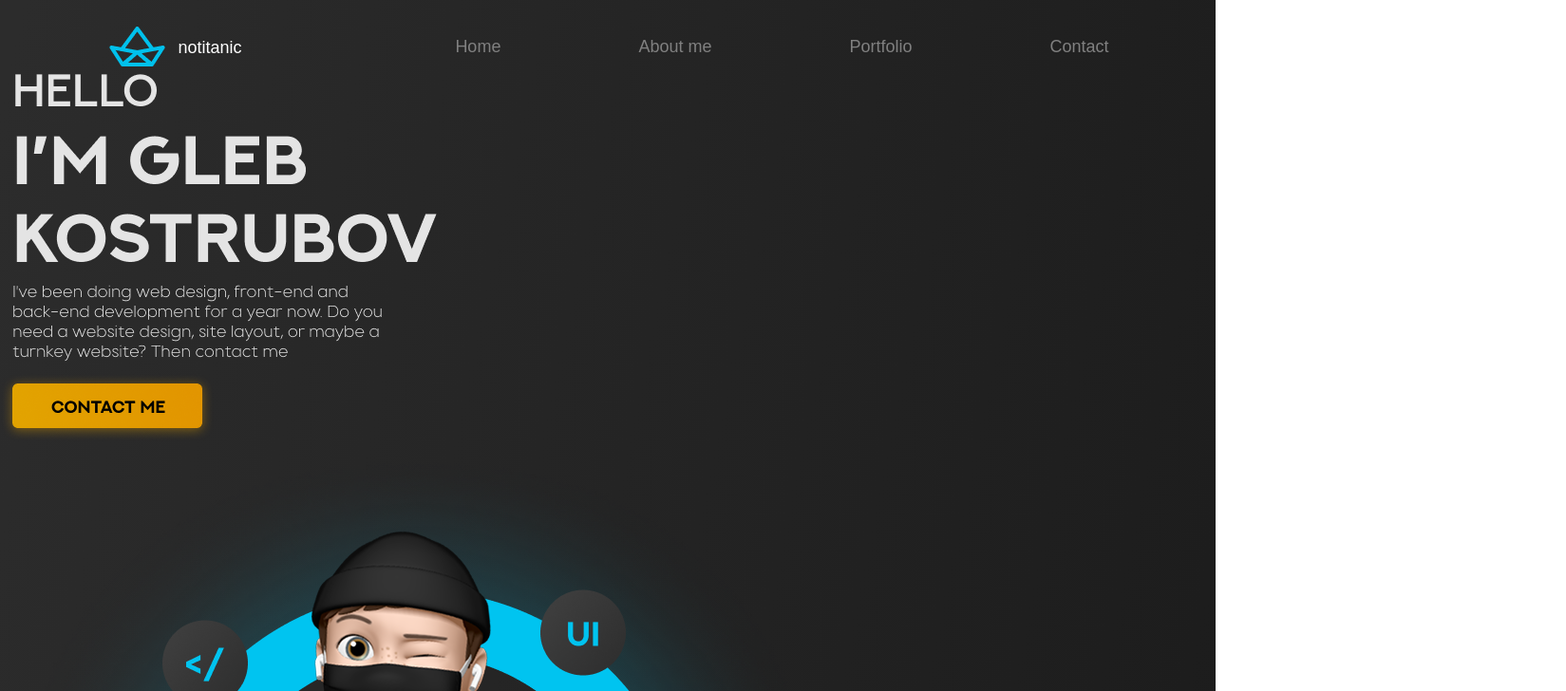
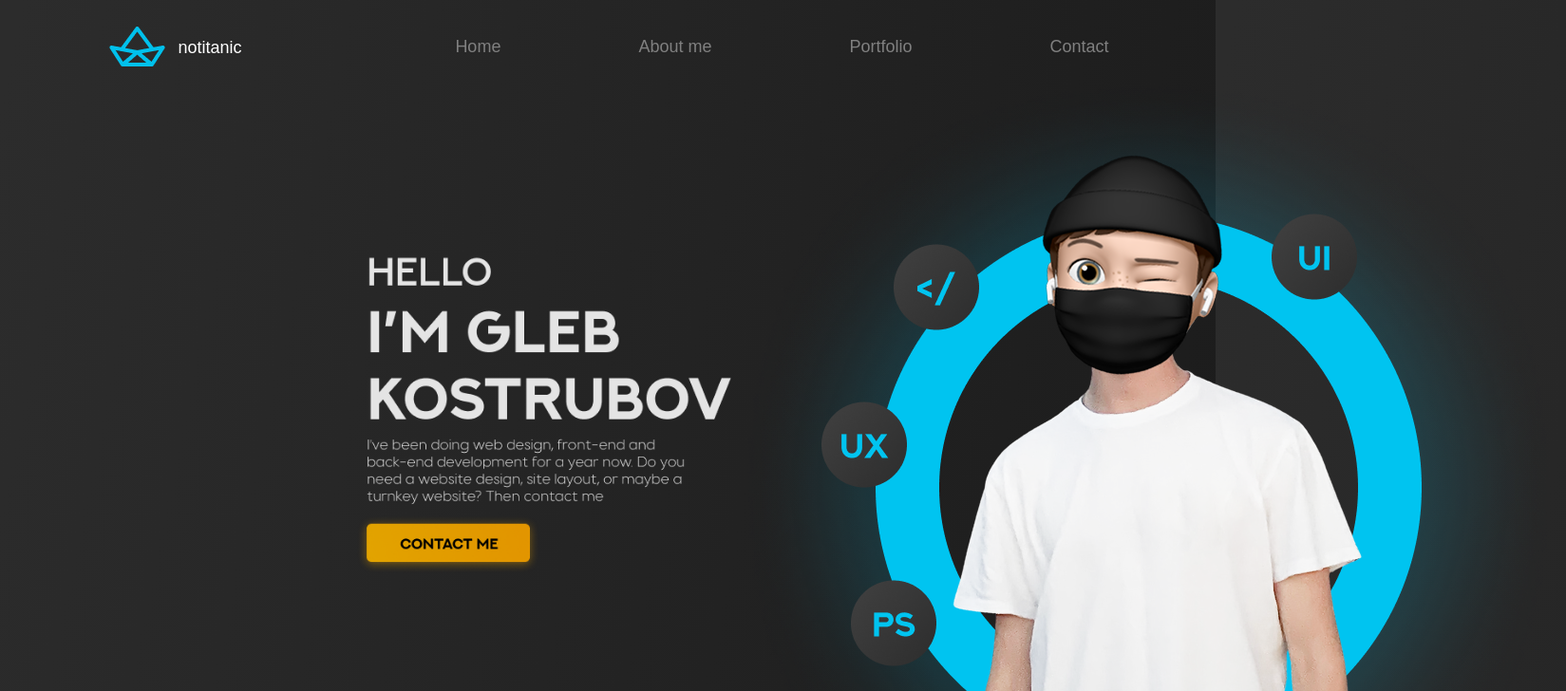
Before and after one commit to abdulloh0099/Notitanic, a React (Vite) app: page / in a window 1280 px wide. Shown: the top 728 px of the page at 95% size, 1649 px wide, since content can reach past the window. Built offline with nearby package versions, Linux system fonts and the light colour scheme.

Commit message:
homedagi rasmlarga style berildi

```diff
--- a/src/App.css
+++ b/src/App.css
@@ -47,3 +47,14 @@ group-2{
   vertical-align: middle;
   color: gray;
 }
+
+home-page{
+  display: flex;
+}
+
+.home-title{
+  width: 447px;
+  height: 337px;
+  margin-top: 194px;
+  margin-left: 375px;
+}
--- a/src/App.jsx
+++ b/src/App.jsx
@@ -19,8 +19,8 @@ const App = () => {
           </group-2>
       </header>
       <home-page>
-        <img src={hometitle} alt="" />
-        <img src={avatar} alt="" />
+        <img src={hometitle} className="home-title" />
+        <img src={avatar} className="home-avatar" />
       </home-page>
     </div>
   )
```
